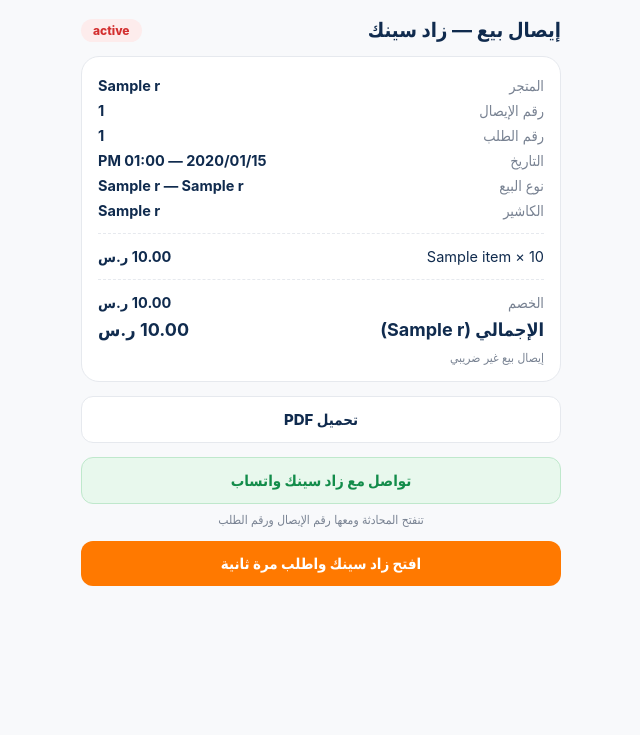
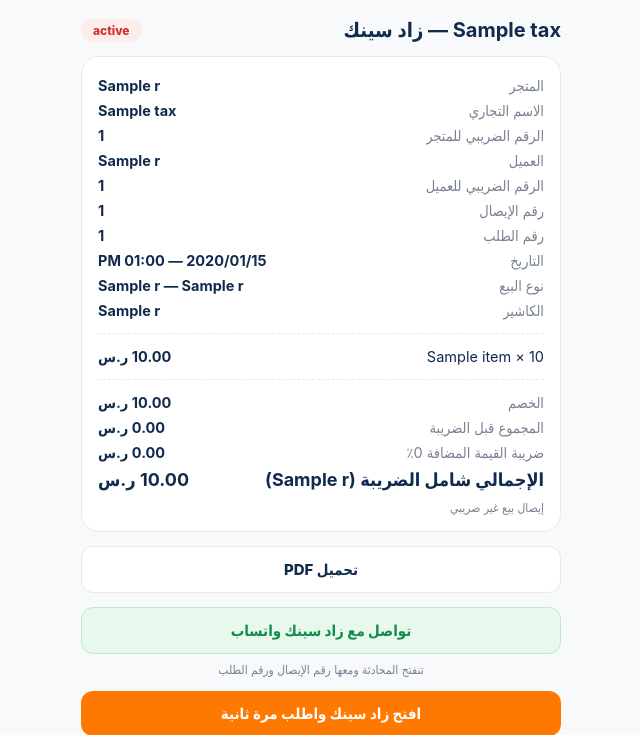
Before and after one commit to Mbappe-10/zad-backend, a Laravel app: template resources/views/receipts/public.blade.php in a window 1280 px wide. Shown: the top 735 px of the page, without its empty margins (319-959 px from the left). Run offline with Laravel 12, Linux system fonts and the light colour scheme; the template is opened without the code that fills it: most values are stand-ins (such as "Sample title", 1, 10 or a date in 2020); parts of the project's set-up code (start-up, migrations or seed data) failed here and were passed over; some libraries are stand-ins or nearby versions.

Commit message:
feat(cashier): optional 15% VAT and tax invoices for stores with a VAT number
- Store trade name + VAT number (optional), one record edited from both the store
  details page and the Cashier Zad Pro dashboard (GET/PUT cashier/tax).
- Cashier sale accepts vat, customer_name and customer_vat_number. VAT is refused
  unless the store has a VAT number; prices are VAT-exclusive and 15% is added.
- Receipt becomes a simplified tax invoice (or a tax invoice when the buyer's VAT
  number is given) with seller and buyer VAT numbers, VAT breakdown and a ZATCA
  phase-1 TLV QR drawn on the server.

Co-Authored-By: Claude Opus 5.5 <noreply@anthropic.com>
Claude-Session: https://claude.ai/code/session_01DnYjRWTuQjuQgma4JYZKAg

```diff
--- a/app/Http/Controllers/Api/App/FamilyCashierController.php
+++ b/app/Http/Controllers/Api/App/FamilyCashierController.php
@@ -47,8 +47,26 @@ class FamilyCashierController extends Controller
             'me' => CashierStaffController::me($this->ctx($request)),
             'shift' => ($shift = $this->staffService->openShift($this->ctx($request))) ? $this->staffService->shiftPayload($shift) : null,
             'staff_enabled' => $this->staffService->ready() && $this->staffService->enabled($store),
+            'tax' => app(\App\Services\App\StoreTaxService::class)->payload($store),
             'trial_started' => $trialStarted ? ['days' => $this->cashier->settings()['trial_days'], 'ends_at' => $trialStarted->ends_at->toISOString()] : null,
         ]]);
+    }
+
+    /** The store's VAT details, the same record as in the store details page. */
+    public function tax(Request $request): JsonResponse
+    {
+        return response()->json(['data' => app(\App\Services\App\StoreTaxService::class)->payload($this->store($request))]);
+    }
+
+    public function saveTax(Request $request): JsonResponse
+    {
+        abort_unless($this->ctx($request)->isOwner(), 403, 'هذه للمالكة فقط.');
+        $tax = app(\App\Services\App\StoreTaxService::class);
+        $data = $request->validate($tax->rules(), ['vat_number.regex' => 'الرقم الضريبي ١٥ رقم، يبدأ بـ 3 وينتهي بـ 3.']);
+        $store = $this->store($request);
+        $tax->save($store, $data['trade_name'] ?? null, $data['vat_number'] ?? null);
+
+        return response()->json(['message' => 'تم حفظ البيانات الضريبية.', 'data' => $tax->payload($store->refresh())]);
     }
 
     /** One launch offer per family, when the owner switched it on for its plan. */
@@ -85,7 +103,10 @@ class FamilyCashierController extends Controller
             'channel' => ['required', 'in:door,shop,bazaar'],
             'customer_phone' => ['nullable', 'string', 'regex:/^\+?[0-9\s-]{9,15}$/'],
             'discount' => ['nullable', 'numeric', 'min:0', 'max:100000'],
-        ]);
+            'vat' => ['sometimes', 'boolean'],
+            'customer_name' => ['nullable', 'string', 'max:120'],
+            'customer_vat_number' => ['nullable', 'string', 'regex:'.\App\Services\App\StoreTaxService::NUMBER_REGEX],
+        ], ['customer_vat_number.regex' => 'رقم العميل الضريبي ١٥ رقم، يبدأ بـ 3 وينتهي بـ 3.']);
         $ids = collect($data['items'])->pluck('product_id')->filter()->unique()->values();
         $products = Product::query()->where('store_id', $store->id)->whereIn('id', $ids)->get()->keyBy('id');
         abort_unless($products->count() === $ids->count(), 422, 'منتج غير موجود في متجرك.');
@@ -128,7 +149,11 @@ class FamilyCashierController extends Controller
                 'cashier_shift_id' => $shift?->id,
                 'staff_name' => $ctx->staff->name,
                 'cashier_device_id' => $ctx->device?->id,
-            ] : []);
+            ] : [], [
+                'vat' => (bool) ($data['vat'] ?? false),
+                'customer_name' => $data['customer_name'] ?? null,
+                'customer_vat_number' => $data['customer_vat_number'] ?? null,
+            ]);
 
         return response()->json(['message' => 'تم حفظ البيع وإصدار الإيصال.', 'data' => $this->receipts->payload($receipt)], 201);
     }
--- a/app/Http/Controllers/Api/App/FamilyStorefrontController.php
+++ b/app/Http/Controllers/Api/App/FamilyStorefrontController.php
@@ -48,6 +48,7 @@ class FamilyStorefrontController extends Controller
             'store' => $this->storefront->publicStore($store),
             'draft_design' => $store->storefront_design ?? [],
             'logo_changes_used' => $store->family_logo_changes,
+            'tax' => app(\App\Services\App\StoreTaxService::class)->payload($store),
             'products' => Product::query()->where('store_id', $store->id)->where('status', 'active')
                 ->get(['id', 'name_ar', 'description_ar', 'price', 'images', 'is_available'])
                 ->map(fn (Product $product): array => [
@@ -93,7 +94,9 @@ class FamilyStorefrontController extends Controller
             'accent_color' => ['sometimes', 'string', 'regex:/^#[0-9A-Fa-f]{6}$/'],
             'font' => ['sometimes', 'string', 'in:system,cairo,tajawal,zad'],
             'product_card' => ['sometimes', 'string', 'in:standard,compact,editorial'],
-        ]);
+            'tax' => ['sometimes', 'array'],
+            ...app(\App\Services\App\StoreTaxService::class)->rules('tax.'),
+        ], ['tax.vat_number.regex' => 'الرقم الضريبي ١٥ رقم، يبدأ بـ 3 وينتهي بـ 3.']);
 
         DB::transaction(function () use ($store, $data): void {
             $store = Store::query()->whereKey($store->id)->lockForUpdate()->firstOrFail();
@@ -117,6 +120,9 @@ class FamilyStorefrontController extends Controller
                 $store->family_name_changed_at = now();
             }
             $store->save();
+            if (array_key_exists('tax', $data)) {
+                app(\App\Services\App\StoreTaxService::class)->save($store, $data['tax']['trade_name'] ?? null, $data['tax']['vat_number'] ?? null);
+            }
         });
 
         return $this->show($request);
--- a/app/Models/SaleReceipt.php
+++ b/app/Models/SaleReceipt.php
@@ -23,6 +23,8 @@ class SaleReceipt extends Model
             'delivery_fee' => 'decimal:2',
             'discount' => 'decimal:2',
             'total' => 'decimal:2',
+            'vat_rate' => 'decimal:2',
+            'vat_amount' => 'decimal:2',
             'issued_at' => 'datetime',
             'opened_at' => 'datetime',
         ];
--- /dev/null
+++ b/app/Services/App/StoreTaxService.php
@@ -0,0 +1,99 @@
+<?php
+
+namespace App\Services\App;
+
+use App\Models\SaleReceipt;
+use App\Models\Store;
+use Illuminate\Support\Facades\Schema;
+
+/**
+ * The store's optional VAT details. One record, edited from two places (store details
+ * and the Cashier Zad Pro dashboard). Only a store with a VAT number may charge VAT.
+ */
+class StoreTaxService
+{
+    public const RATE = 15.0;
+
+    /** Saudi VAT registration number: 15 digits, starts and ends with 3. */
+    public const NUMBER_REGEX = '/^3[0-9]{13}3$/';
+
+    private static ?bool $ready = null;
+
+    public function ready(): bool
+    {
+        return self::$ready ??= Schema::hasColumn('stores', 'vat_number') && Schema::hasColumn('sale_receipts', 'vat_amount');
+    }
+
+    public function payload(Store $store): array
+    {
+        $number = $this->ready() ? $store->vat_number : null;
+
+        return [
+            'available' => $this->ready(),
+            'enabled' => $number !== null && $number !== '',
+            'trade_name' => $this->ready() ? $store->tax_trade_name : null,
+            'vat_number' => $number,
+            'rate' => self::RATE,
+        ];
+    }
+
+    /** @return array<string, array<int, string>> */
+    public function rules(string $prefix = ''): array
+    {
+        return [
+            $prefix.'trade_name' => ['nullable', 'string', 'max:150'],
+            $prefix.'vat_number' => ['nullable', 'string', 'regex:'.self::NUMBER_REGEX],
+        ];
+    }
+
+    /** Saves both fields together. Empty number = VAT off; a number needs the trade name. */
+    public function save(Store $store, ?string $tradeName, ?string $number): void
+    {
+        abort_unless($this->ready(), 503, 'الضريبة غير متاحة حالياً.');
+        $tradeName = trim((string) $tradeName) ?: null;
+        $number = preg_replace('/\s+/', '', (string) $number) ?: null;
+        abort_if($number !== null && ! preg_match(self::NUMBER_REGEX, $number), 422, 'الرقم الضريبي ١٥ رقم، يبدأ بـ 3 وينتهي بـ 3.');
+        abort_if($number !== null && $tradeName === null, 422, 'اكتبي الاسم التجاري مع الرقم الضريبي.');
+        $store->forceFill(['tax_trade_name' => $tradeName, 'vat_number' => $number])->save();
+    }
+
+    public function vatFor(float $net): float
+    {
+        return round($net * self::RATE / 100, 2);
+    }
+
+    /** Inline SVG of a QR code, drawn on the server so invoice data never leaves it. */
+    public function qrSvg(?string $text, int $size = 160): ?string
+    {
+        if (! $text || ! class_exists(\Mpdf\QrCode\Output\Svg::class)) {
+            return null;
+        }
+        try {
+            return (new \Mpdf\QrCode\Output\Svg())->output(new \Mpdf\QrCode\QrCode($text, 'M'), $size);
+        } catch (\Throwable) {
+            return null;
+        }
+    }
+
+    /** ZATCA phase-1 QR: base64 TLV of seller name, VAT number, time, total and VAT. */
+    public function zatcaQr(SaleReceipt $receipt): ?string
+    {
+        if (! $receipt->seller_vat_number) {
+            return null;
+        }
+        $fields = [
+            1 => (string) ($receipt->seller_trade_name ?: $receipt->store_name),
+            2 => (string) $receipt->seller_vat_number,
+            3 => ($receipt->issued_at ?? now())->copy()->utc()->format('Y-m-d\TH:i:s\Z'),
+            4 => number_format((float) $receipt->total, 2, '.', ''),
+            5 => number_format((float) $receipt->vat_amount, 2, '.', ''),
+        ];
+        $tlv = '';
+        foreach ($fields as $tag => $value) {
+            $value = mb_strcut($value, 0, 255, 'UTF-8');
+            $tlv .= chr($tag).chr(strlen($value)).$value;
+        }
+
+        return base64_encode($tlv);
+    }
+}
--- a/resources/views/receipts/public.blade.php
+++ b/resources/views/receipts/public.blade.php
@@ -1,6 +1,7 @@
 @php
     $issued = $r['issued_at'] ? \Carbon\Carbon::parse($r['issued_at'])->timezone('Asia/Riyadh') : null;
     $money = fn ($v) => number_format((float) $v, 2);
+    $tax = $r['tax'] ?? null;
 @endphp
 <!doctype html>
 <html lang="ar" dir="rtl">
@@ -20,11 +21,17 @@
 </head>
 <body><div class="wrap">
     <div style="display:flex;align-items:center;gap:10px">
-        <b style="font-size:20px;flex:1">إيصال بيع — زاد سينك</b>
+        <b style="font-size:20px;flex:1">{{ $tax ? $tax['title'] : 'إيصال بيع' }} — زاد سينك</b>
         <span class="tag" style="{{ $r['status'] === 'paid' ? 'color:#1BAA4B;background:#E8F8ED' : 'color:#D32F2F;background:#FDECEC' }}">{{ $r['status_label'] }}</span>
     </div>
     <div class="card">
         <div class="row"><span class="muted">المتجر</span><b>{{ $r['store_name'] ?: 'متجر الأسرة' }}</b></div>
+        @if($tax)
+            @if($tax['seller_trade_name'])<div class="row"><span class="muted">الاسم التجاري</span><b>{{ $tax['seller_trade_name'] }}</b></div>@endif
+            <div class="row"><span class="muted">الرقم الضريبي للمتجر</span><b dir="ltr">{{ $tax['seller_vat_number'] }}</b></div>
+        @endif
+        @if(!empty($r['customer_name']))<div class="row"><span class="muted">العميل</span><b>{{ $r['customer_name'] }}</b></div>@endif
+        @if(!empty($r['customer_vat_number']))<div class="row"><span class="muted">الرقم الضريبي للعميل</span><b dir="ltr">{{ $r['customer_vat_number'] }}</b></div>@endif
         <div class="row"><span class="muted">رقم الإيصال</span><b dir="ltr">{{ $r['number'] }}</b></div>
         @if($r['order_number'])<div class="row"><span class="muted">رقم الطلب</span><b dir="ltr">{{ $r['order_number'] }}</b></div>@endif
         <div class="row"><span class="muted">التاريخ</span><b>{{ $issued?->format('Y/m/d — h:i A') }}</b></div>
@@ -36,8 +43,18 @@
         @endforeach
         <div style="border-top:1px dashed #E6E9EE;margin:10px 0"></div>
         @if($r['discount'] > 0)<div class="row"><span class="muted">الخصم</span><b>{{ $money($r['discount']) }} ر.س</b></div>@endif
-        <div class="row" style="font-size:18px"><b>الإجمالي ({{ $r['payment_method_label'] }})</b><b>{{ $money($r['total']) }} ر.س</b></div>
-        <div class="muted" style="font-size:12px;margin-top:6px">إيصال بيع غير ضريبي</div>
+        @if($tax)
+            <div class="row"><span class="muted">المجموع قبل الضريبة</span><b>{{ $money($tax['net']) }} ر.س</b></div>
+            <div class="row"><span class="muted">ضريبة القيمة المضافة {{ (int) $tax['rate'] }}٪</span><b>{{ $money($tax['vat']) }} ر.س</b></div>
+        @endif
+        <div class="row" style="font-size:18px"><b>{{ $tax ? 'الإجمالي شامل الضريبة' : 'الإجمالي' }} ({{ $r['payment_method_label'] }})</b><b>{{ $money($r['total']) }} ر.س</b></div>
+        @php $qrSvg = $tax ? app(\App\Services\App\StoreTaxService::class)->qrSvg($tax['qr']) : null; @endphp
+        @if($qrSvg)
+            <div style="display:flex;justify-content:center;margin-top:12px">{!! $qrSvg !!}</div>
+            <div class="muted" style="font-size:12px;text-align:center">رمز الفاتورة بصيغة هيئة الزكاة والضريبة والجمارك</div>
+        @else
+            <div class="muted" style="font-size:12px;margin-top:6px">إيصال بيع غير ضريبي</div>
+        @endif
     </div>
     <a class="btn" style="background:#fff;border:1px solid #E6E9EE;color:#102B4E" href="{{ $pdfUrl }}">تحميل PDF</a>
     @if($whatsapp)
--- a/routes/api.php
+++ b/routes/api.php
@@ -391,6 +391,8 @@ Route::middleware(['auth:sanctum', 'throttle:api'])->group(function () {
         Route::post('/cashier/screens/claim', [\App\Http\Controllers\Api\App\CashierScreenController::class, 'claim'])->middleware('throttle:20,1');
         Route::patch('/cashier/screens/{device}', [\App\Http\Controllers\Api\App\CashierScreenController::class, 'update'])->whereNumber('device');
         Route::delete('/cashier/screens/{device}', [\App\Http\Controllers\Api\App\CashierScreenController::class, 'destroy'])->whereNumber('device');
+        Route::get('/cashier/tax', [\App\Http\Controllers\Api\App\FamilyCashierController::class, 'tax']);
+        Route::put('/cashier/tax', [\App\Http\Controllers\Api\App\FamilyCashierController::class, 'saveTax'])->middleware('throttle:20,1');
         Route::get('/cashier/menu', [\App\Http\Controllers\Api\App\CashierScreenController::class, 'menu']);
         Route::put('/cashier/menu', [\App\Http\Controllers\Api\App\CashierScreenController::class, 'saveMenu'])->middleware('throttle:30,1');
         Route::get('/cashier/staff', [\App\Http\Controllers\Api\App\CashierStaffController::class, 'index']);
```
Also changed, not shown: app/Services/SaleReceiptService.php (+49 -5 lines), resources/views/receipts/sale.blade.php (+24 -10 lines), tests/Feature/Api/CashierZadTest.php (+41 -0 lines), database/migrations/2026_11_28_000006_store_vat_invoices.php (added).
